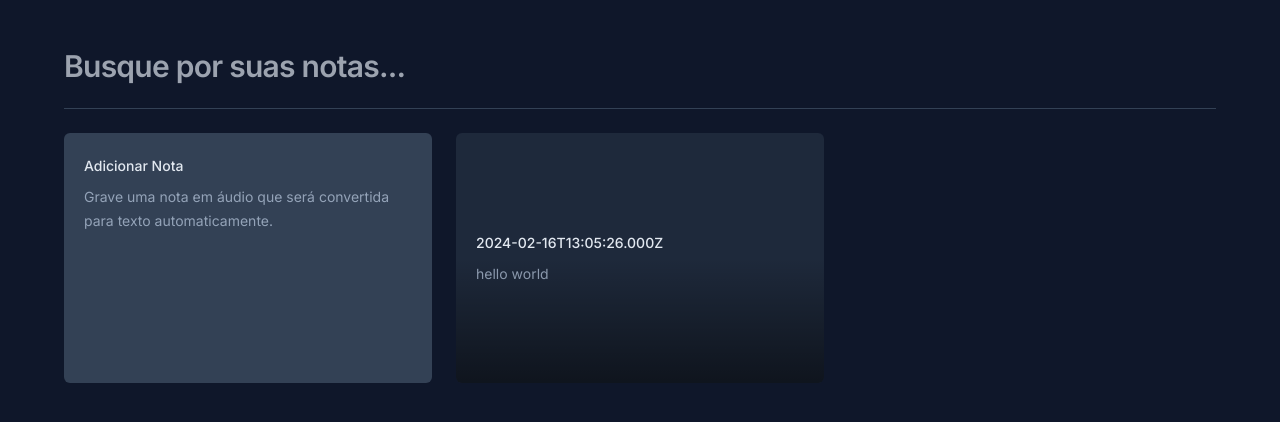
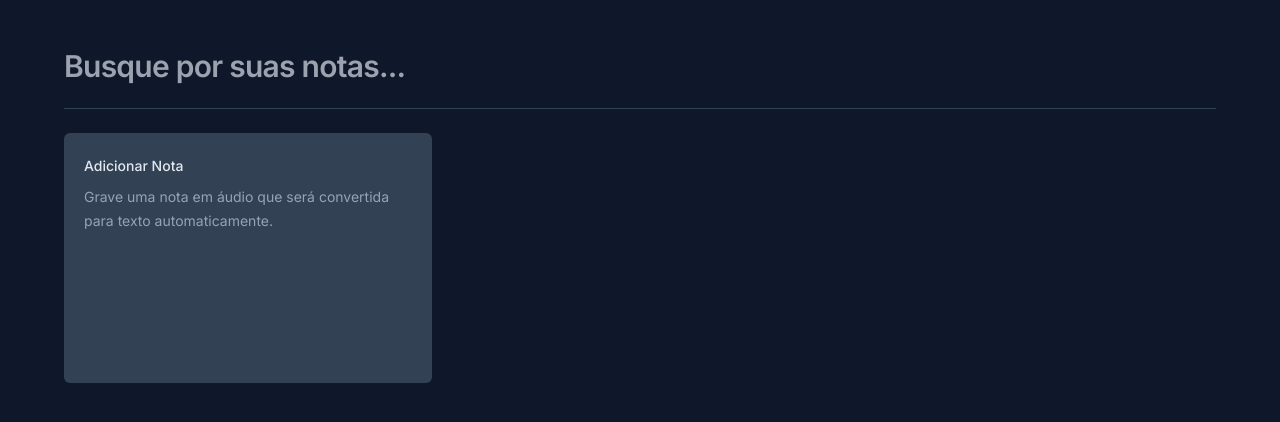
Before and after one commit to brunoseifert/NotesApp, a React (Vite) app: page / in a window 1280 px wide. Shown: the top 422 px of the page. Built offline with nearby package versions, Linux system fonts and the light colour scheme; the HTML template or start-up script is replaced by a standard one.

Commit message:
feat: Local Storage and Save Notes

```diff
--- a/src/App.tsx
+++ b/src/App.tsx
@@ -1,7 +1,40 @@
+import { ChangeEvent, useState } from "react";
 import NewCard from "./components/new-note-card";
 import NoteCard from "./components/note-card";
 
+interface Note {
+  id: string;
+  date: Date;
+  content: string;
+}
+
 function App() {
+  const [search, setSearch] = useState<string>("" /* initial value */);
+  const [notes, setNotes] = useState<Note[]>(() => {
+    const notesOnStorage = localStorage.getItem("notes");
+
+    if (notesOnStorage) {
+      return JSON.parse(notesOnStorage);
+    }
+
+    return [];
+  });
+
+  function onNoteCreated(content: string) {
+    const newNote = {
+      id: crypto.randomUUID(),
+      date: new Date(),
+      content,
+    };
+
+    setNotes([newNote, ...notes]);
+  }
+
+  function handleSearchChange(event: ChangeEvent<HTMLInputElement>) {
+    const query = event.target.value;
+
+    setSearch(query);
+  }
   return (
     <div className="mx-auto max-w-6xl my-12 space-y-6">
       <form className="w-full">
@@ -9,13 +42,16 @@
           type="text"
           placeholder="Busque por suas notas..."
           className="w-full bg-transparent text-3xl font-semibold tracking-tight outline-none placeholder: text-slate-500"
+          onChange={handleSearchChange}
         />
       </form>
       <div className="h-px bg-slate-700" />
 
       <div className="grid grid-cols-3 auto-rows-[250px] gap-6">
-        <NewCard />
-        <NoteCard note={{ date: new Date(), content: "hello world" }} />
+        <NewCard onNoteCreated={onNoteCreated} />
+        {notes.map((note) => (
+          <NoteCard key={note.id} note={note} />
+        ))}
       </div>
     </div>
   );
--- a/src/components/new-note-card.tsx
+++ b/src/components/new-note-card.tsx
@@ -8,7 +8,11 @@
 import { Button } from "./ui/button";
 import { ChangeEvent, FocusEvent, FormEvent, useState } from "react";
 
-const NewCard = () => {
+interface NewCardProps {
+  onNoteCreated: (content: string) => void;
+}
+
+const NewCard = ({ onNoteCreated }: NewCardProps) => {
   const [shouldShowOnboarding, setShouldShowOnboarding] = useState(true);
   const [content, setContent] = useState("");
 
@@ -32,7 +36,10 @@
 
   function handleSaveNote(event: FormEvent) {
     event.preventDefault();
-    console.log(content);
+
+    onNoteCreated(content);
+    setContent("");
+    setShouldShowOnboarding(true);
   }
 
   return (
@@ -75,6 +82,7 @@
                   placeholder="Digite sua nota aqui"
                   onChange={handleContentChanged}
                   onBlur={handleContentBlur}
+                  value={content}
                 />
               )}
             </div>
--- a/src/components/note-card.tsx
+++ b/src/components/note-card.tsx
@@ -21,7 +21,10 @@
     <Dialog>
       <DialogTrigger className="rounded-md flex-col text-left bg-slate-800 outline-none p-5 space-y-2 overflow-hidden relative hover:ring-2 hover:ring-slate-600 focus-visible:ring-2 focus-visible:ring-lime-400     ">
         <span className="text-sm font-medium text-slate-200">
-          {note.date.toISOString()}
+          {formatDistanceToNow(note.date, {
+            locale: ptBR,
+            addSuffix: true,
+          })}
         </span>
         <p className="text-sm leading-6 text-slate-400">{note.content}</p>
         <div className="absolute bottom-0 left-0 right-0 h-1/2 bg-gradient-to-t from-black/50 to-black/0 pointer-events-none" />
```
